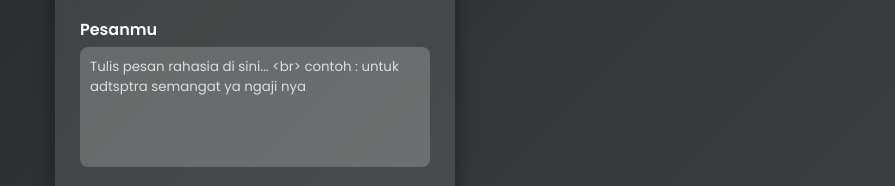
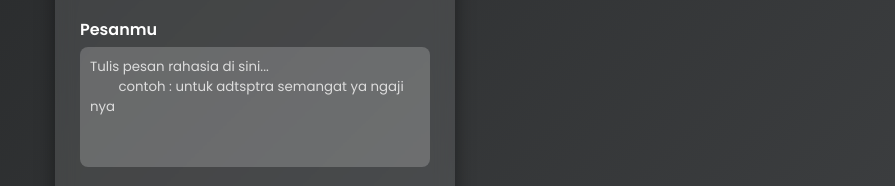
Before and after one commit to ppfhas-sabah/anonim_chat, a plain HTML site: page index.html in a window 1280 px wide. Shown: the part 201-387 px from the top of the page, without its empty margins (385-1280 px from the left). Drawn offline with Linux system fonts and the light colour scheme.

Commit message:
index.html

```diff
--- a/index.html
+++ b/index.html
@@ -118,7 +118,8 @@
 
     <form action="https://formspree.io/f/xyzppjlw" method="POST">
       <label for="pesan">Pesanmu</label>
-      <textarea name="pesan" id="pesan" rows="5" placeholder="Tulis pesan rahasia di sini... <br> contoh : untuk adtsptra semangat ya ngaji nya" required></textarea>
+      <textarea name="pesan" id="pesan" rows="5" placeholder="Tulis pesan rahasia di sini...
+        contoh : untuk adtsptra semangat ya ngaji nya" required></textarea>
 
       <label for="inisial">Inisial Namamu(Opsional)</label>
       <input type="text" name="inisial" id="inisial" placeholder="Contoh: ftmazra, rfaprtma, stnbla. ">
```
